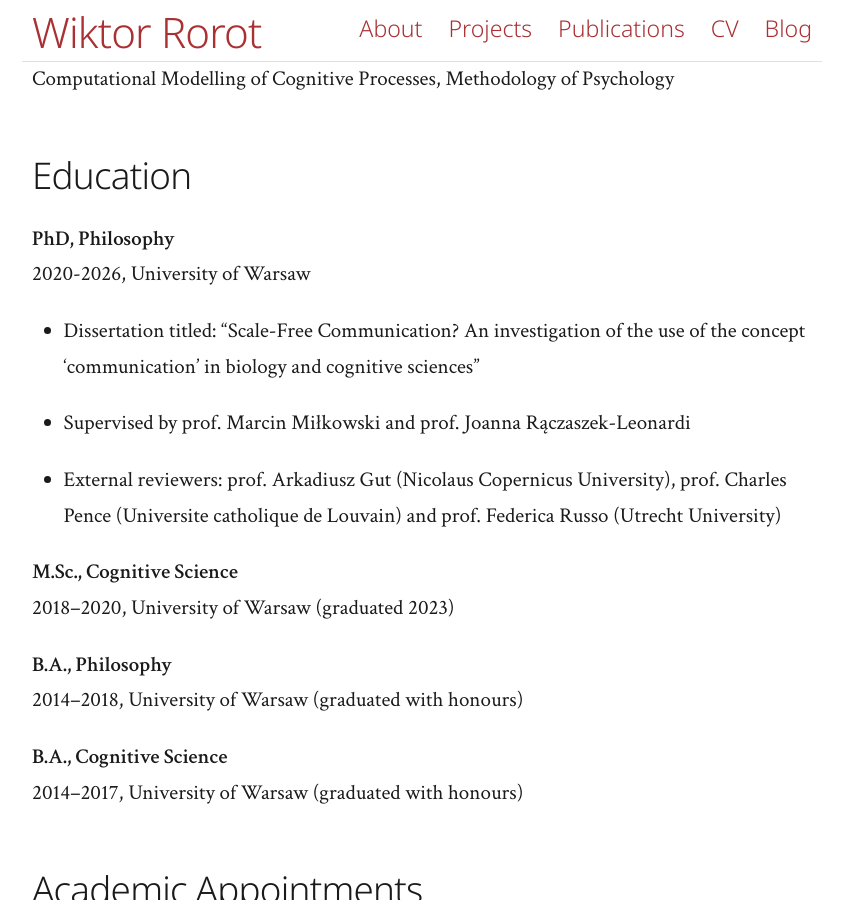
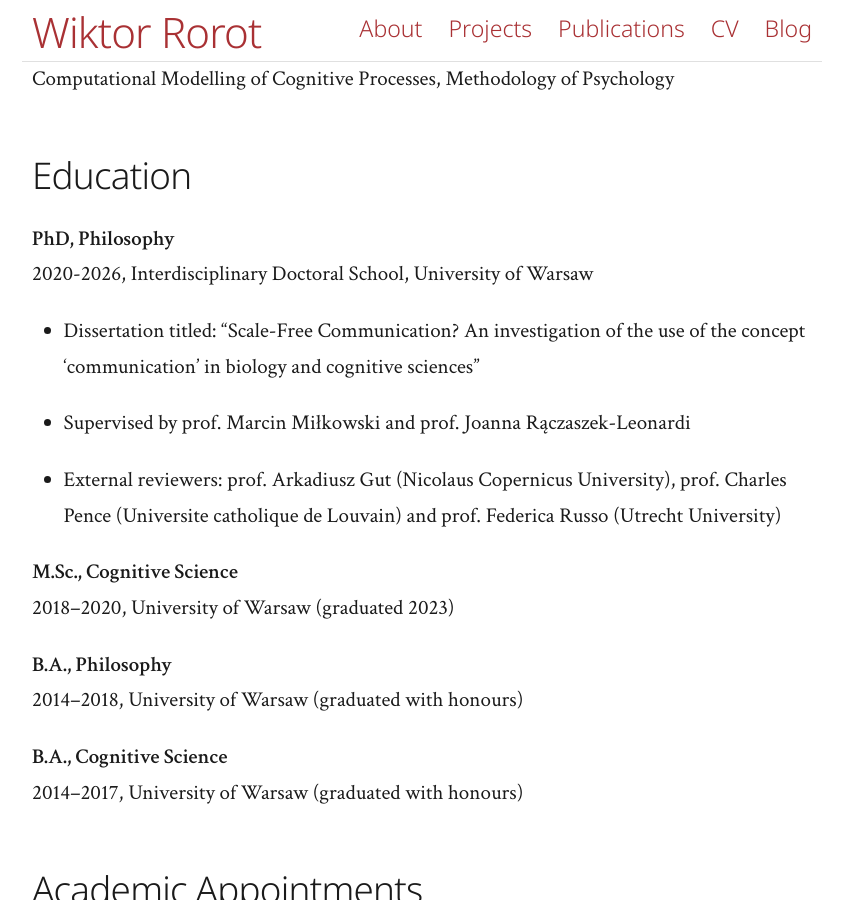
Before and after one commit to wikror/wikror.github.io, a Jekyll site: the page built from cv/index.md, in a window 1280 px wide and 900 px high, scrolled down 619 px. Shown: the whole window, without its empty margins (218-1059 px from the left). Built offline with Jekyll 4.4.1, drawn with Linux system fonts in a browser that asks for light colours; a style sheet for code colours, icons or effects is not loaded.

Commit message:
CV fixed ctd

```diff
--- a/cv/index.md
+++ b/cv/index.md
@@ -30,7 +30,7 @@ General Philosophy of Science, History of Cognitive Science, Philosophy of Mind,
 ## Education
 
 **PhD, Philosophy**
-2020-2026, University of Warsaw
+2020-2026, Interdisciplinary Doctoral School, University of Warsaw
   * Dissertation titled: "Scale-Free Communication? An investigation of the use of the concept 'communication' in biology and cognitive sciences"
   * Supervised by prof. Marcin Miłkowski and prof. Joanna Rączaszek-Leonardi
   * External reviewers: prof. Arkadiusz Gut (Nicolaus Copernicus University), prof. Charles Pence (Universite catholique de Louvain) and prof. Federica Russo (Utrecht University)
```
